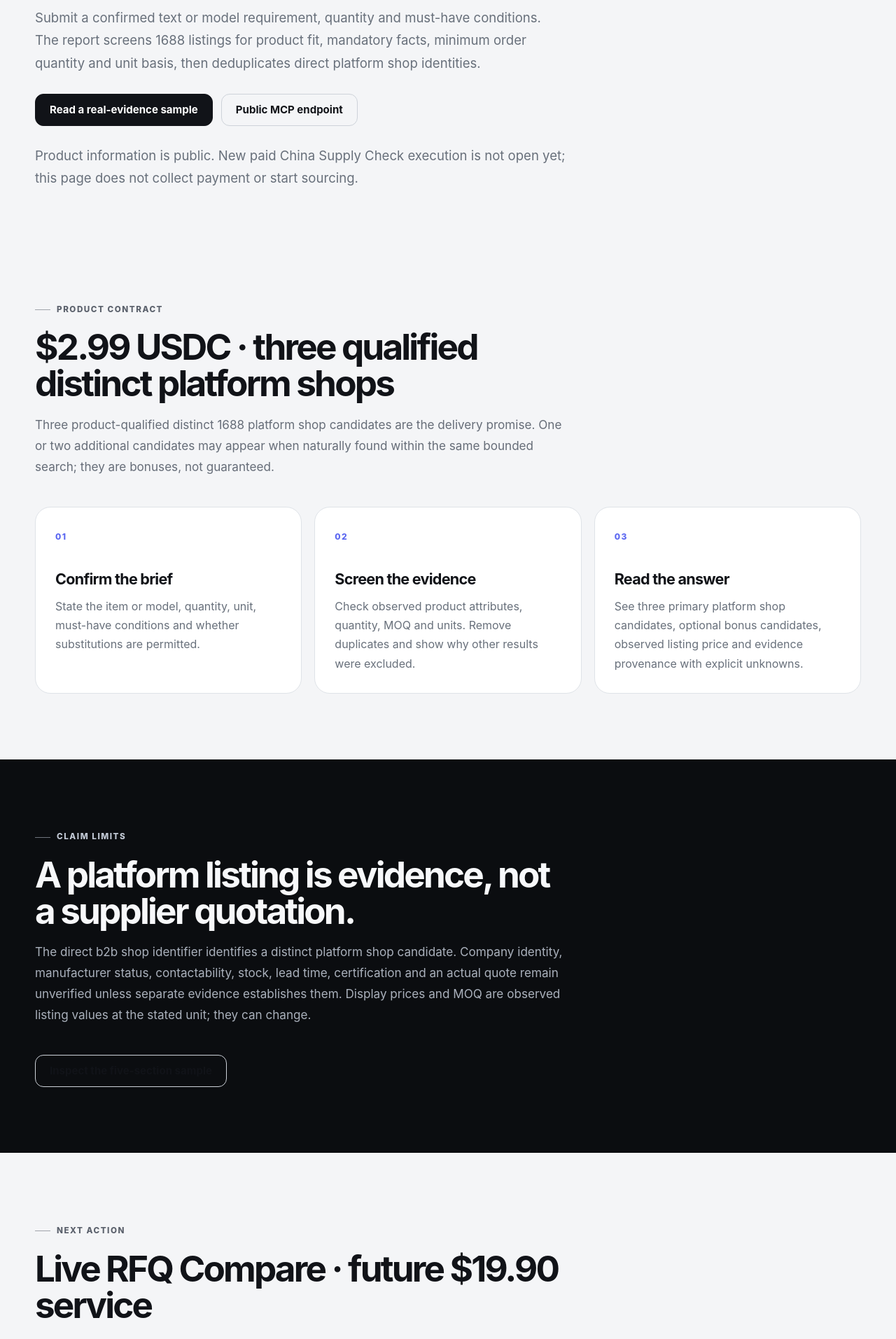
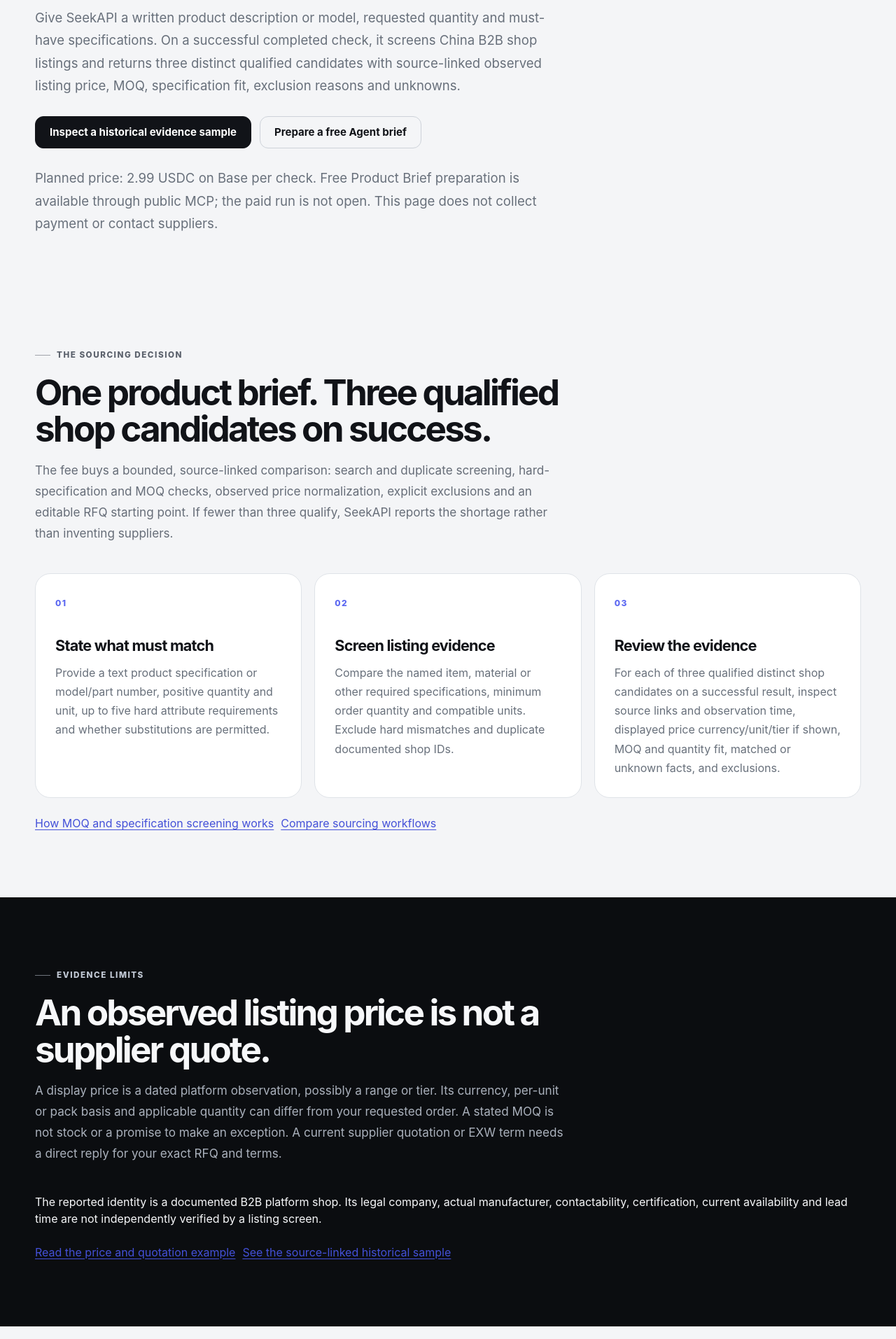
Before and after one commit to kiddhu/seekapi-public, a Next.js app: page /china-supply-check in a window 1280 px wide. Shown: the part 480-2393 px from the top of the page at 70% size. Built offline with nearby package versions, Linux system fonts and the light colour scheme.

Commit message:
feat(csc): align app/china-supply-check/page.tsx with evidence copy

```diff
--- a/app/china-supply-check/page.tsx
+++ b/app/china-supply-check/page.tsx
@@ -2,14 +2,50 @@
 import { CTA, Eyebrow, FeatureCard, PageShell, SectionTitle } from '@/components/site';
 import { pageMetadata } from '@/lib/site';
 
-export const metadata = pageMetadata('China Supply Check — evidence-screened China platform shops', 'For $2.99 USDC, China Supply Check promises three product-qualified distinct platform shop candidates with observed price, MOQ, unit and evidence limits. Paid execution is not open yet.', '/china-supply-check');
+export const metadata = pageMetadata(
+  'China Supplier Candidates with Price, MOQ and Spec Evidence | SeekAPI',
+  'Describe a product or model, quantity and must-have specs. A successful check returns three source-linked China B2B shop candidates. Listing prices are observations, not quotes. Free preparation now; paid check closed.',
+  '/china-supply-check',
+);
+
+const serviceSchema = {
+  '@context': 'https://schema.org',
+  '@type': 'Service',
+  name: 'SeekAPI China Supply Check',
+  serviceType: 'China supplier listing comparison',
+  url: 'https://seekapi.ai/china-supply-check',
+  provider: { '@id': 'https://seekapi.ai/#organization' },
+  description: 'Screen China B2B shop listings for a specified product or model, requested quantity and must-have specifications. A successful completed check returns three distinct qualified candidates with source-linked observed listing price, MOQ, specification fit, exclusions and unknowns. Public paid execution is currently closed.',
+};
 
 export default function ChinaSupplyCheckPage() {
   return <PageShell>
-    <section className="page-hero"><div className="container"><Eyebrow>China Supply Check · Agent product</Eyebrow><h1>Find China platform shop candidates with evidence you can inspect.</h1><p>Submit a confirmed text or model requirement, quantity and must-have conditions. The report screens 1688 listings for product fit, mandatory facts, minimum order quantity and unit basis, then deduplicates direct platform shop identities.</p><div className="button-row"><Link className="button" href="/china-supply-check/sample">Read a real-evidence sample</Link><a className="button button-ghost" href="https://api.seekapi.ai/mcp">Public MCP endpoint</a></div><p className="hero-note">Product information is public. New paid China Supply Check execution is not open yet; this page does not collect payment or start sourcing.</p></div></section>
-    <section className="section"><div className="container"><SectionTitle eyebrow="Product contract" title="$2.99 USDC · three qualified distinct platform shops" body="Three product-qualified distinct 1688 platform shop candidates are the delivery promise. One or two additional candidates may appear when naturally found within the same bounded search; they are bonuses, not guaranteed."/><div className="grid-3"><FeatureCard index="01" title="Confirm the brief" body="State the item or model, quantity, unit, must-have conditions and whether substitutions are permitted."/><FeatureCard index="02" title="Screen the evidence" body="Check observed product attributes, quantity, MOQ and units. Remove duplicates and show why other results were excluded."/><FeatureCard index="03" title="Read the answer" body="See three primary platform shop candidates, optional bonus candidates, observed listing price and evidence provenance with explicit unknowns."/></div></div></section>
-    <section className="section section-dark"><div className="container"><SectionTitle eyebrow="Claim limits" title="A platform listing is evidence, not a supplier quotation." body="The direct b2b shop identifier identifies a distinct platform shop candidate. Company identity, manufacturer status, contactability, stock, lead time, certification and an actual quote remain unverified unless separate evidence establishes them. Display prices and MOQ are observed listing values at the stated unit; they can change."/><div className="button-row"><Link className="button button-ghost" href="/china-supply-check/sample">Inspect the five-section sample</Link></div></div></section>
-    <section className="section"><div className="container"><SectionTitle eyebrow="Next action" title="Live RFQ Compare · future $19.90 service" body="After a completed China Supply Check, the customer may edit and confirm one RFQ and choose up to three shortlisted recipients. Future human outreach requires its own payment and exact authorization; no supplier reply or three quotations are guaranteed. This service is not currently available for purchase."/></div></section>
-    <CTA title="Read the real-evidence sample." body="Four distinct platform shops were observed for a 500-piece 304 stainless M6 washer brief; the fourth was an optional bonus. Historical execution and the new sample are labeled separately." primaryLabel="View sample report" primaryHref="/china-supply-check/sample" secondaryLabel="Machine interfaces" secondaryHref="/apis"/>
+    <script type="application/ld+json" dangerouslySetInnerHTML={{ __html: JSON.stringify(serviceSchema) }} />
+    <section className="page-hero"><div className="container">
+      <Eyebrow>China Supply Check · Agent-ready sourcing research</Eyebrow>
+      <h1>Find China supplier candidates with evidence you can inspect.</h1>
+      <p>Give SeekAPI a written product description or model, requested quantity and must-have specifications. On a successful completed check, it screens China B2B shop listings and returns three distinct qualified candidates with source-linked observed listing price, MOQ, specification fit, exclusion reasons and unknowns.</p>
+      <div className="button-row"><Link className="button" href="/china-supply-check/sample">Inspect a historical evidence sample</Link><Link className="button button-ghost" href="/for-agents#china-supply-check-mcp">Prepare a free Agent brief</Link></div>
+      <p className="hero-note">Planned price: 2.99 USDC on Base per check. Free Product Brief preparation is available through public MCP; the paid run is not open. This page does not collect payment or contact suppliers.</p>
+    </div></section>
+    <section className="section"><div className="container">
+      <SectionTitle eyebrow="The sourcing decision" title="One product brief. Three qualified shop candidates on success." body="The fee buys a bounded, source-linked comparison: search and duplicate screening, hard-specification and MOQ checks, observed price normalization, explicit exclusions and an editable RFQ starting point. If fewer than three qualify, SeekAPI reports the shortage rather than inventing suppliers."/>
+      <div className="grid-3">
+        <FeatureCard index="01" title="State what must match" body="Provide a text product specification or model/part number, positive quantity and unit, up to five hard attribute requirements and whether substitutions are permitted."/>
+        <FeatureCard index="02" title="Screen listing evidence" body="Compare the named item, material or other required specifications, minimum order quantity and compatible units. Exclude hard mismatches and duplicate documented shop IDs."/>
+        <FeatureCard index="03" title="Review the evidence" body="For each of three qualified distinct shop candidates on a successful result, inspect source links and observation time, displayed price currency/unit/tier if shown, MOQ and quantity fit, matched or unknown facts, and exclusions."/>
+      </div>
+      <div className="link-list"><Link className="text-link" href="/china-supply-check/moq-specification-screening">How MOQ and specification screening works</Link><Link className="text-link" href="/china-supply-check/alternatives">Compare sourcing workflows</Link></div>
+    </div></section>
+    <section className="section section-dark"><div className="container">
+      <SectionTitle eyebrow="Evidence limits" title="An observed listing price is not a supplier quote." body="A display price is a dated platform observation, possibly a range or tier. Its currency, per-unit or pack basis and applicable quantity can differ from your requested order. A stated MOQ is not stock or a promise to make an exception. A current supplier quotation or EXW term needs a direct reply for your exact RFQ and terms."/>
+      <p>The reported identity is a documented B2B platform shop. Its legal company, actual manufacturer, contactability, certification, current availability and lead time are not independently verified by a listing screen.</p>
+      <div className="link-list"><Link className="text-link" href="/china-supply-check/listing-price-vs-quote">Read the price and quotation example</Link><Link className="text-link" href="/china-supply-check/sample">See the source-linked historical sample</Link></div>
+    </div></section>
+    <section className="section"><div className="container">
+      <SectionTitle eyebrow="Next action" title="Need a current answer? Live RFQ Compare is a separate future service." body="The planned USD 19.90 Live RFQ Compare would use one RFQ that you edit and confirm, with up to three selected recipients. After separate payment and authorization, one human outreach round over a 72-hour response window would request current price, availability, MOQ and lead time. Replies are not guaranteed, and this service is not open for purchase."/>
+      <div className="link-list"><Link className="text-link" href="/china-supply-check/live-rfq-compare">How the RFQ handoff would work</Link></div>
+    </div></section>
+    <CTA title="Inspect the evidence before deciding." body="The sample is a historical V4-prefix projection. Its underlying full execution ended TECHNICAL_BLOCKED; it is not a completed customer paid check." primaryLabel="View sample report" primaryHref="/china-supply-check/sample" secondaryLabel="Connect free MCP" secondaryHref="/for-agents#china-supply-check-mcp"/>
   </PageShell>;
 }
```
